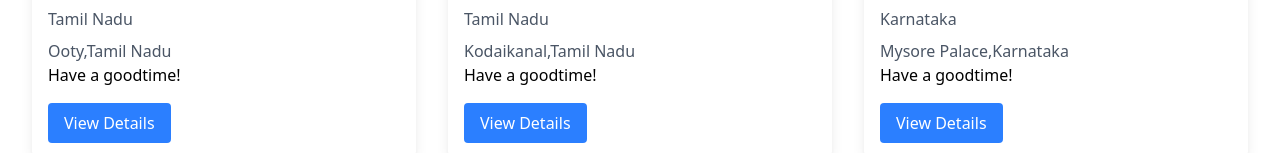
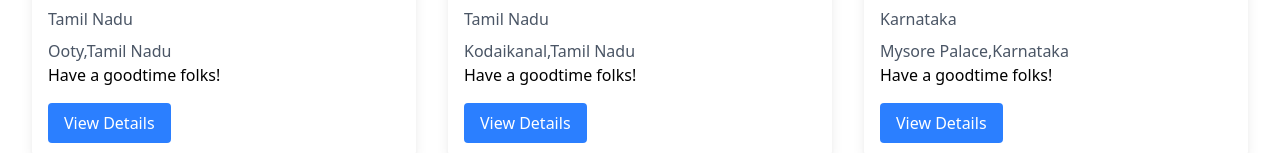
Before and after one commit to Ganeshmurthy-G/Mini-Tour-App-NextJS, a Next.js app: page /places in a window 1280 px wide. Shown: the part 474-627 px from the top of the page. Built offline with nearby package versions, Linux system fonts and the light colour scheme.

Commit message:
Initial PR Creation with Folks

```diff
--- a/src/app/places/page.js
+++ b/src/app/places/page.js
@@ -37,7 +37,7 @@ export default function PlacesPage() {
                 {place.name},{place.location}
               </p>
 
-              <p>Have a goodtime!</p>
+              <p>Have a goodtime folks!</p>
 
               <Link
                 href={`/places/${place.id}`}
```
